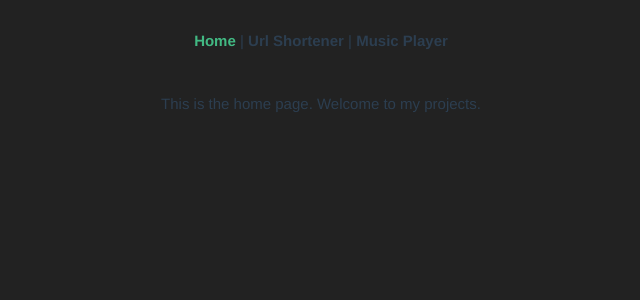
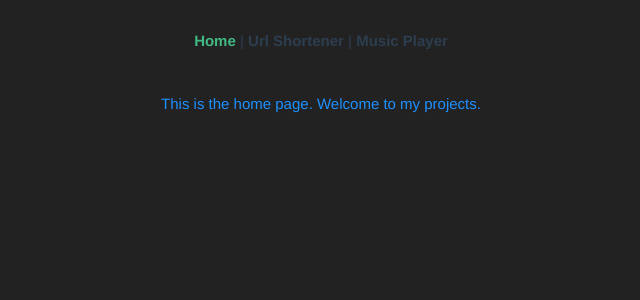
Before and after one commit to yjeafar/url-shortener, a Vue app in the folder client/: page / in a window 1280 px wide. Shown: the top 300 px of the page, without its empty margins (319-959 px from the left). Built offline with nearby package versions, Linux system fonts and the light colour scheme.

Commit message:
Cleaned up url page and some unnecessay comments

```diff
--- a/client/src/components/home.vue
+++ b/client/src/components/home.vue
@@ -1,6 +1,6 @@
 <template>
   <div>
-    <div >
+    <div class="home">
         This is the home page. Welcome to my projects.
     </div>
   </div>
@@ -20,6 +20,10 @@ export default {
 
 <!-- Add "scoped" attribute to limit CSS to this component only -->
 <style scoped>
+.home { /* Bootswatch for themes */
+  color: dodgerblue;
+}
+
 div {
   margin: 40px 0 0;
 }
--- a/client/src/components/urls.vue
+++ b/client/src/components/urls.vue
@@ -12,9 +12,6 @@
           <input id="urlText" v-model="inputUrl" placeholder="URL to Shorten">
           <button type="button" on id="submitButton" class="btn btn-primary" v-on:click="postShortenedUrl(inputUrl)">Submit</button>
         </div>
-        <h2 id="shortenedUrlsHeader">
-          Shortened Urls
-        </h2>
         <!-- eslint-disable-next-line vue/require-v-for-key -->
         <ul class="list-group" v-for="url in shortenedUrls">
           <div class="container">
@@ -169,10 +166,6 @@ div {
   padding: 1%;
 }
 
-#shortenedUrlsHeader {
-  padding-top: 2%;
-}
-
 .longUrl {
   min-width: 150px;
   max-width: 425px;
@@ -195,6 +188,7 @@ div {
   margin-left:auto;
   margin-right:auto;
   margin-top: 1px;
+  padding-top: 2%;
 }
 
 .row {
--- a/client/src/router/index.js
+++ b/client/src/router/index.js
@@ -18,10 +18,7 @@ const routes = [
   {
     path: '/music-player',
     name: 'MusicPlayer',
-    // route level code-splitting
-    // this generates a separate chunk (about.[hash].js) for this route
-    // which is lazy-loaded when the route is visited.
-    component: () => import(/* webpackChunkName: "about" */ '../views/MusicPlayer.vue'),
+    component: () => import('../views/MusicPlayer.vue'),
   },
 ];
 
```
